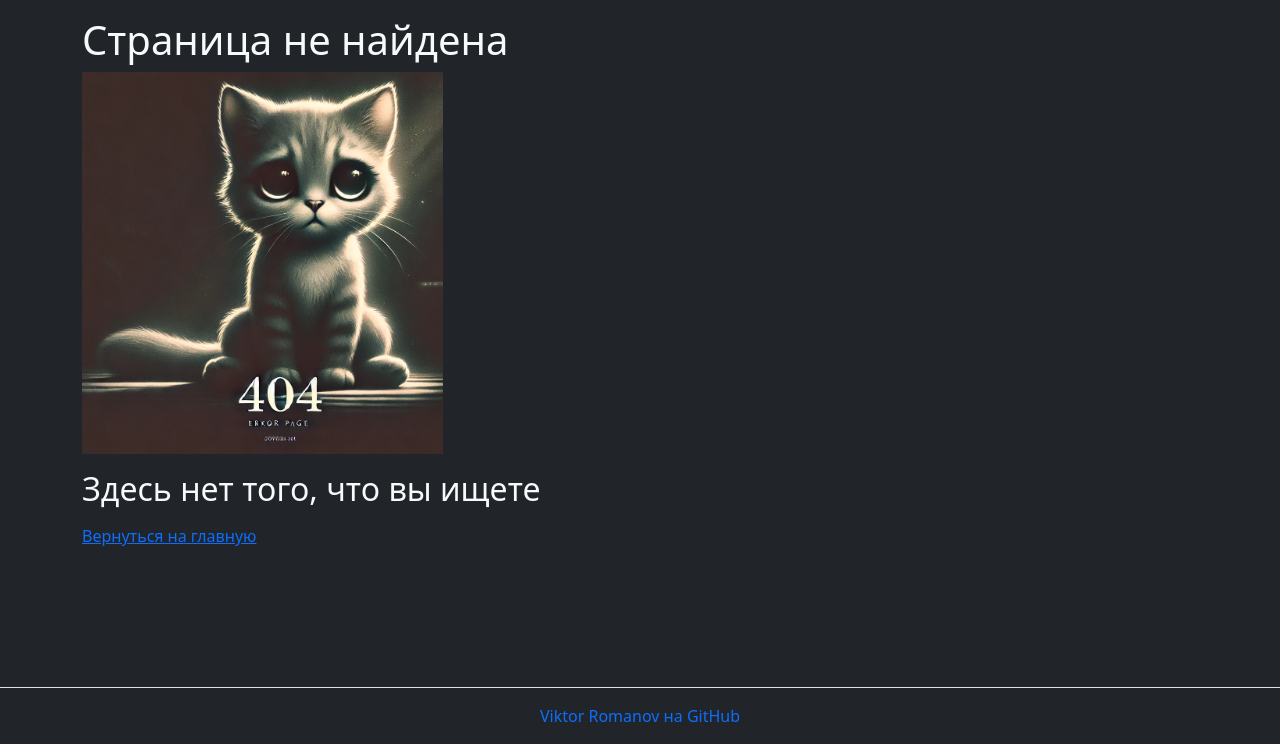
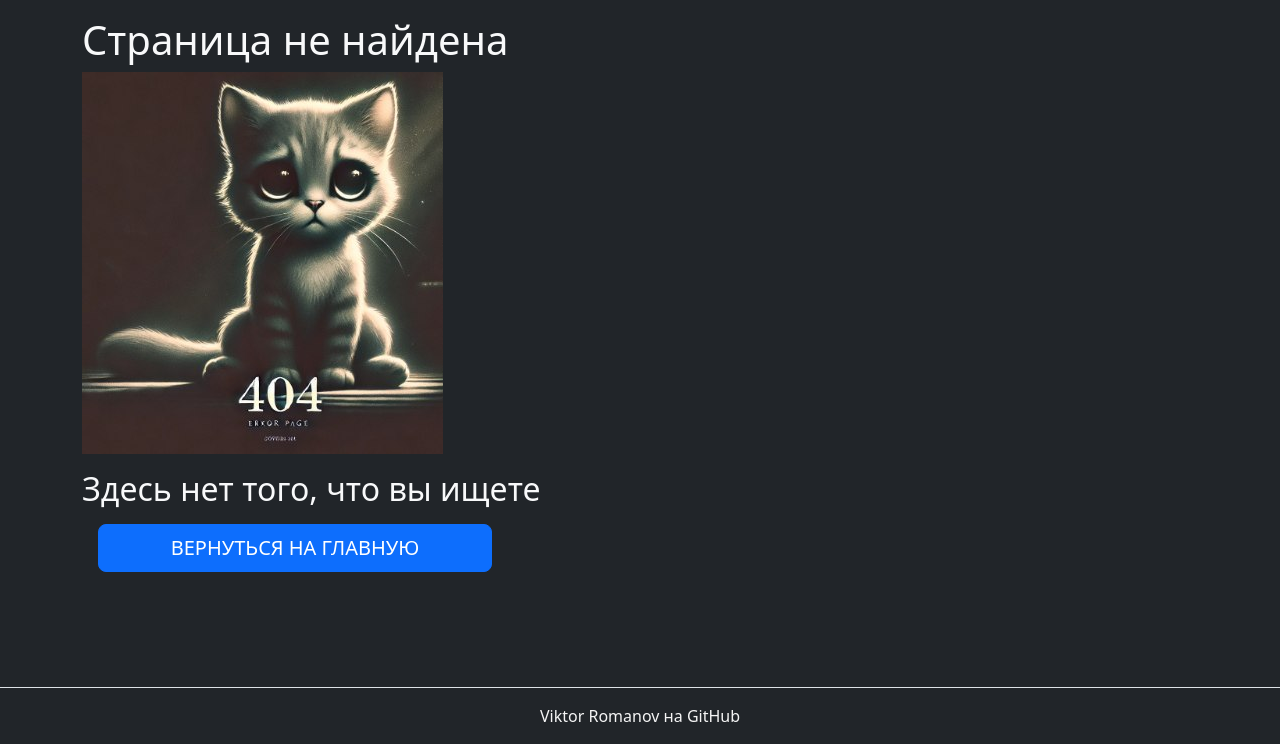
Before and after one commit to qffo/python-project-83, a Flask app: template page_analyzer/templates/404.html in a window 1280 px wide. Shown: the part 56-800 px from the top of the page. Run offline with Flask 3, Linux system fonts and the light colour scheme; the template is opened without the code that fills it, so the values that code supplies are empty; some libraries are stand-ins or nearby versions.

Commit message:
modif page 404

```diff
--- a/page_analyzer/templates/404.html
+++ b/page_analyzer/templates/404.html
@@ -3,7 +3,9 @@
 {% block h1 %}Страница не найдена{% endblock %}
 
 {% block content %}
-    <img src="/static/images/cat_404.png" alt="">
+    <img src="/static/images/cat_404.jpg" alt="">
     <p><h2>Здесь нет того, что вы ищете</h2></p>
-    <p><a href="{{ url_for('index') }}">Вернуться на главную</a></p>
+    <p><a href="{{ url_for('index') }}" style="text-decoration: none; color: #00ff80;">
+        <input class="btn btn-primary  btn-lg ms-3 px-5 text-uppercase mx-3" value="Вернуться на главную"></a></p>
+
 {% endblock %}
--- a/page_analyzer/templates/index.html
+++ b/page_analyzer/templates/index.html
@@ -51,7 +51,7 @@
   <footer class="border-top py-3 mt-5 flex-shrink-0">
   <div class="container-lg">
     <div class="text-center">
-      <a href="https://github.com/qffo" target="_blank" class="custom-link" style="text-decoration: none">Viktor Romanov на GitHub</a>
+      <a href="https://github.com/qffo" target="_blank" class="custom-link" style="text-decoration: none; color: #f5f5f5;">Viktor Romanov на GitHub</a>
     </div>
   </div>
 </footer>
```
Also changed, not shown: page_analyzer/static/images/cat_404.jpg (added), page_analyzer/static/images/cat_404.png (deleted).
